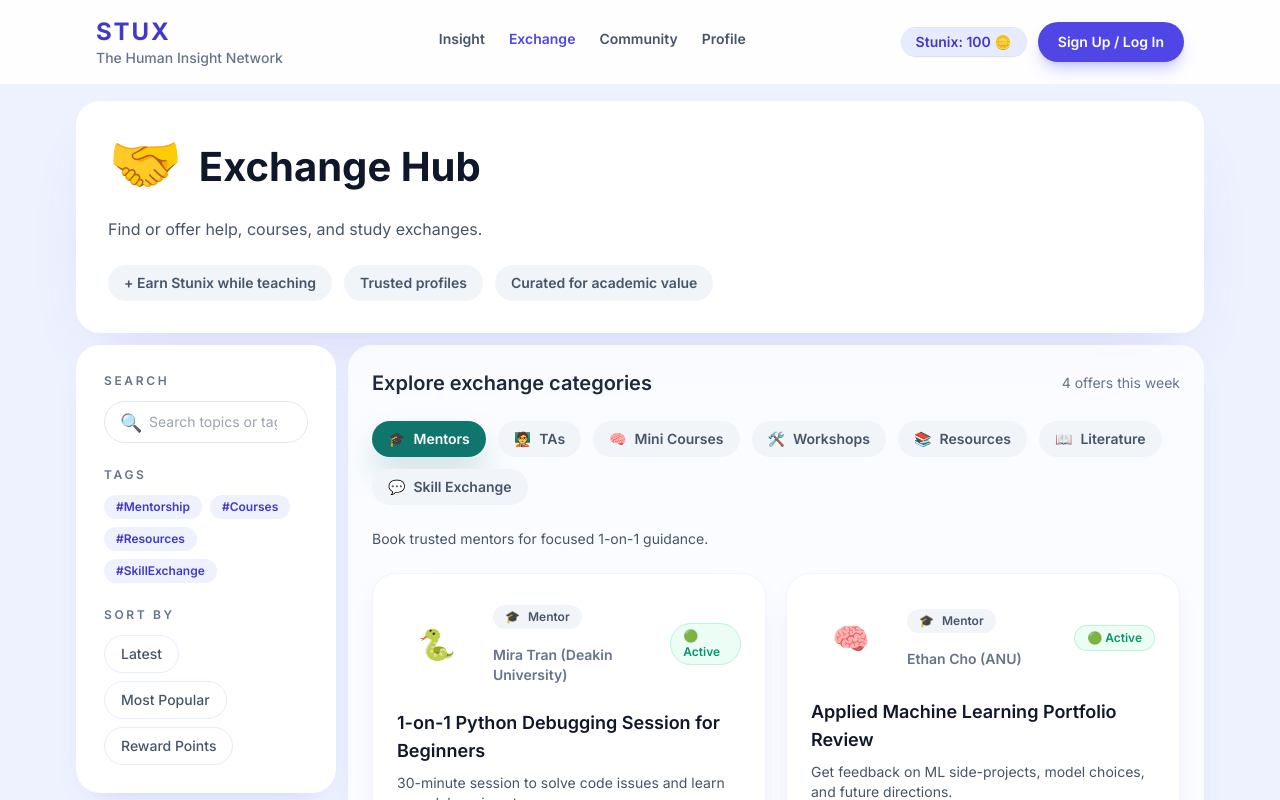
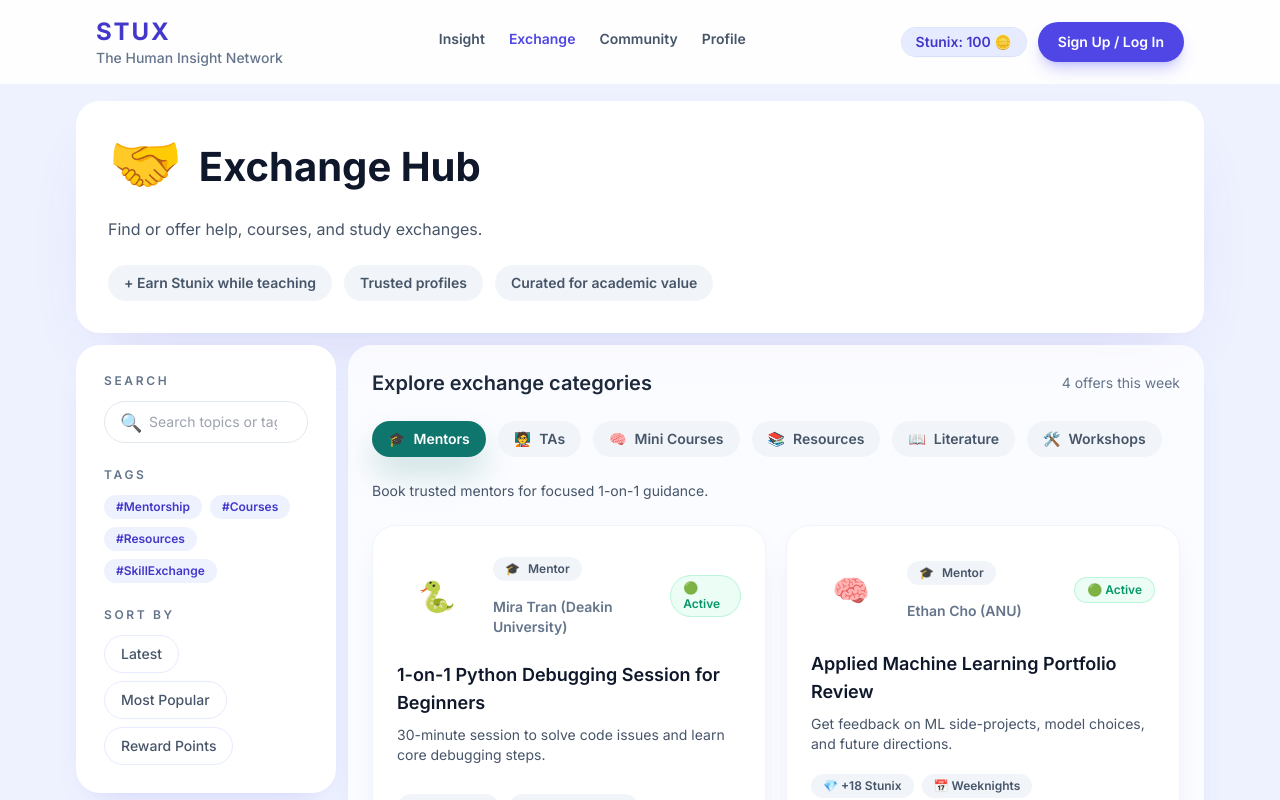
Before and after one commit to triek/stu-x, a Vue app: page /exchange in a window 1280 px wide. Shown: the top 800 px of the page. Built offline with nearby package versions, Linux system fonts and the light colour scheme.

Commit message:
added new exchange posts

```diff
--- a/src/views/ExchangeView.vue
+++ b/src/views/ExchangeView.vue
@@ -23,12 +23,6 @@ const categories = [
     blurb: 'Structured micro-learning to deep-dive into a topic in just a few sessions.',
   },
   {
-    id: 'workshops',
-    label: 'Workshops',
-    emoji: '🛠️',
-    blurb: 'Hands-on sessions to practice skills with peers and facilitators.',
-  },
-  {
     id: 'resources',
     label: 'Resources',
     emoji: '📚',
@@ -41,10 +35,10 @@ const categories = [
     blurb: 'Discover curated readings, research summaries, and exam prep guides.',
   },
   {
-    id: 'skill-exchange',
-    label: 'Skill Exchange',
-    emoji: '💬',
-    blurb: 'Swap your strengths with peers for mutual learning.',
+    id: 'workshops',
+    label: 'Workshops',
+    emoji: '🛠️',
+    blurb: 'Hands-on sessions to practice skills with peers and facilitators.',
   },
 ]
 
```
